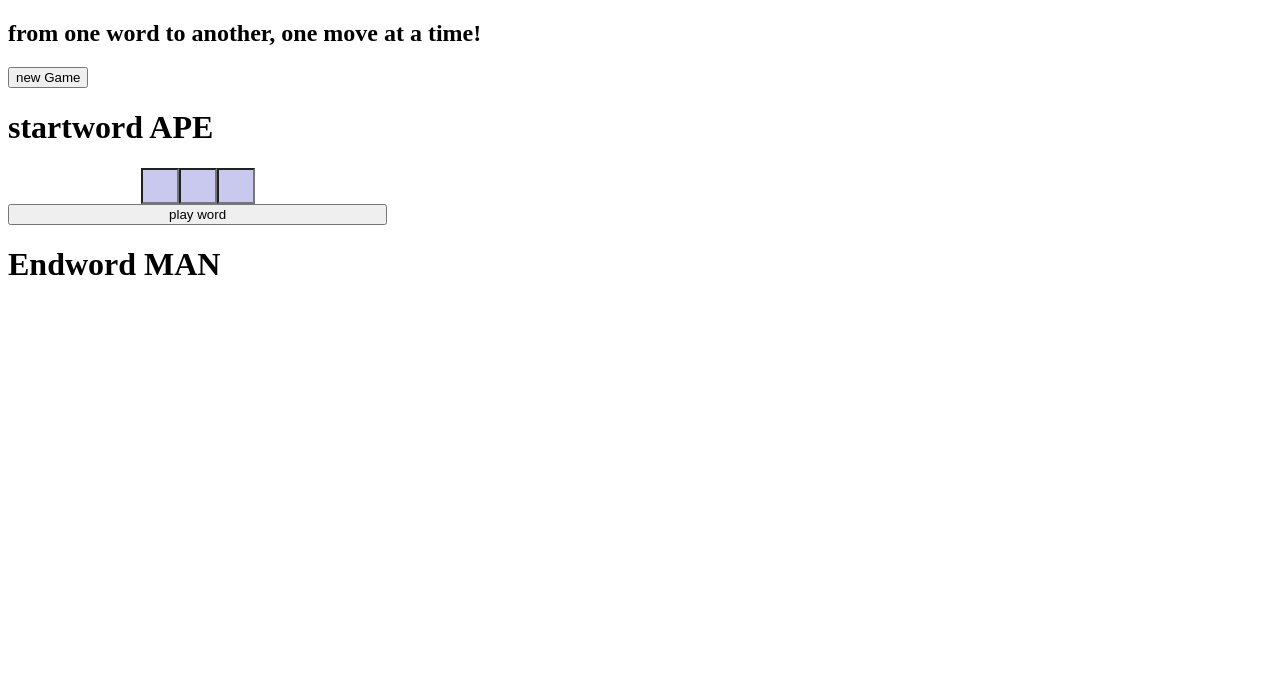
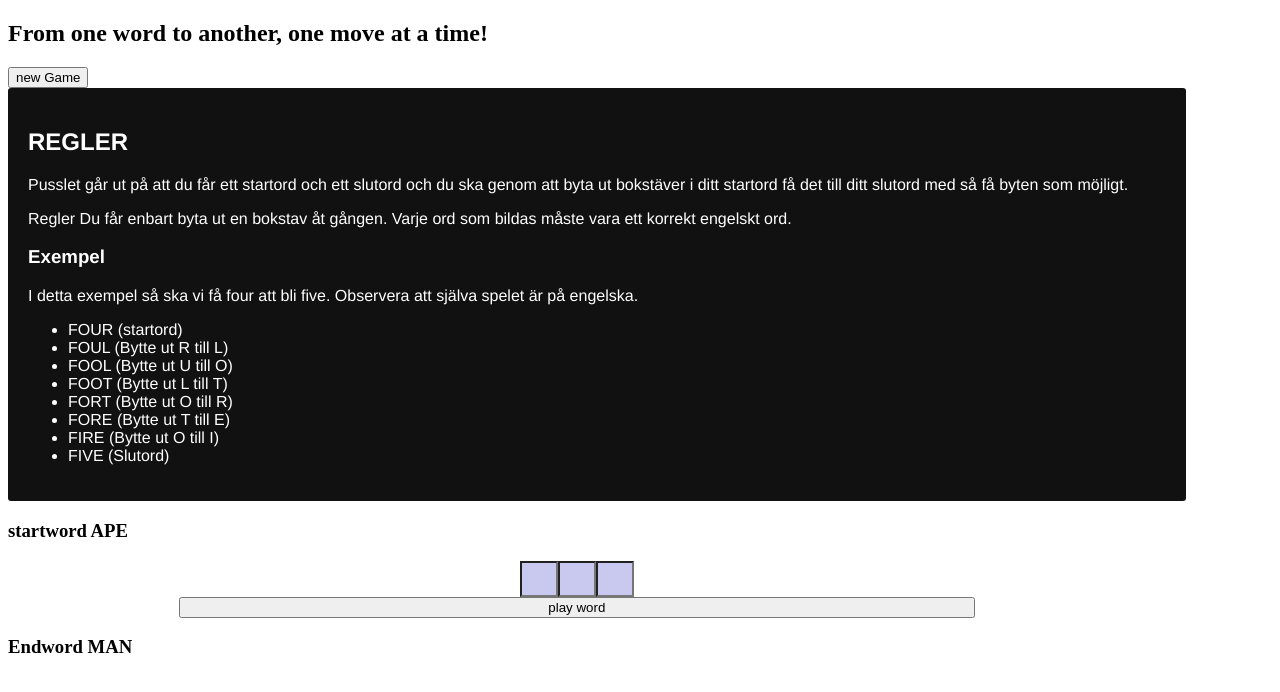
Before and after one commit to Reslow/wordpuzzle, a website: page index.html in a window 1280 px wide. Drawn offline with Linux system fonts and the light colour scheme.

```diff
--- a/index.html
+++ b/index.html
@@ -8,12 +8,43 @@
     <title>Word puzzle</title>
   </head>
   <body>
-    <h2>from one word to another, one move at a time!</h2>
-
+    <h2>From one word to another, one move at a time!</h2>
     <button id="newGame--btn">new Game</button>
 
+    <section id="gamefield">
+      <section id="instructions">
+        <section id="rules">
+          <h2>REGLER</h2>
+          <p>
+            Pusslet går ut på att du får ett startord och ett slutord och du ska
+            genom att byta ut bokstäver i ditt startord få det till ditt slutord
+            med så få byten som möjligt.
+          </p>
+          <p>
+            Regler Du får enbart byta ut en bokstav åt gången. Varje ord som
+            bildas måste vara ett korrekt engelskt ord.
+          </p>
+
+          <p>
+            <h3> Exempel </h3>
+            I detta exempel så ska vi få four att bli five. Observera att själva
+            spelet är på engelska.
+          </p>
+          <ul>
+            <li>FOUR (startord)</li>
+            <li>FOUL (Bytte ut R till L)</li>
+            <li>FOOL (Bytte ut U till O)</li>
+            <li>FOOT (Bytte ut L till T)</li>
+            <li>FORT (Bytte ut O till R)</li>
+            <li>FORE (Bytte ut T till E)</li>
+            <li>FIRE (Bytte ut O till I)</li>
+            <li>FIVE (Slutord)</li>
+          </ul>
+        </section>
+      </section>
+      <section id="game">
+        <section id="message"></section>
         <h1>startword <span id="startW"></span></h1>
-
         <form id="form">
           <section id="presentWords--section"></section>
           <section id="input--con"></section>
@@ -21,6 +52,8 @@
         </form>
 
         <h1>Endword <span id="endW"></span></h1>
+      </section>
+    </section>
 
     <script src="/index.js"></script>
   </body>
--- a/styles.css
+++ b/styles.css
@@ -1,21 +1,41 @@
 .input {
   background-color: rgb(201, 201, 240);
-  font-size: 2rem ;
+  font-size: 2rem;
   width: 30px;
   height: 30px;
 }
-#form{
+#form {
   display: flex;
   flex-direction: column;
-  width:30%
+  width: 70%;
+  margin-left: auto;
+  margin-right: auto;
 }
-#input--con{
+#input--con {
   display: flex;
   flex-direction: row;
   margin-left: auto;
   margin-right: auto;
 }
-.btn{
- background-color: aquamarine;
+.btn {
+  background-color: aquamarine;
 }
+
+#gamefield {
+  display: flex;
+  flex-direction: column;
+  width: 100%;
 }
+
+#game,
+#instructions {
+  width: 90%;
+}
+
+#instructions {
+  background-color: rgb(17, 17, 17);
+  color: white;
+  padding: 20px;
+  font-family: "Franklin Gothic Medium", "Arial Narrow", Arial, sans-serif;
+  border-radius: 3px;
+}
```
Also changed, not shown: icon.png (added), manifest.json (added). Lines whose indentation alone changed are shown as unchanged.
